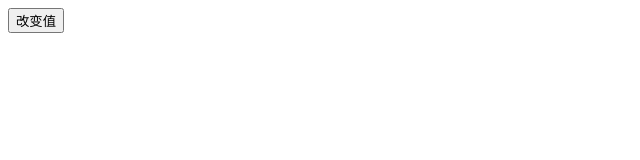
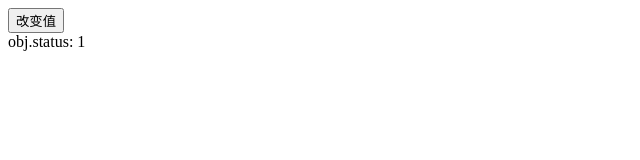
Before and after one commit to bo-bi/CZVUE, a Vue app: page / in a window 1280 px wide. Shown: the top 160 px of the page, without its empty margins (0-640 px from the left). Built offline with nearby package versions, Linux system fonts and the light colour scheme.

Commit message:
增加: 直接监测对象属性

```diff
--- a/src/components/app.vue
+++ b/src/components/app.vue
@@ -4,6 +4,8 @@
         <!--{{text}}-->
 
         <button @click="change">改变值</button>
+        <br>
+        obj.status: {{obj.status}}
     </div>
 </template>
 
@@ -16,13 +18,17 @@
                 person: [
                     {name: 'jack'},
                     {name: 'rose'}
-                ]
+                ],
+                obj: {
+                    status: 1
+                }
             }
         },
         methods: {
             change() {
                 // this.text = '123';
                 this.person[1].name = 'mick';
+                // this.obj.status = 2;
             }
         },
         watch: {
@@ -40,7 +46,12 @@
                     console.log(oldV);
                 },
                 deep: true
-            }
+            },
+            'obj.status'(newV,oldV) {
+                console.log("对象的值发生了变化");
+                console.log(newV);
+                console.log(oldV);
+            },
         }
     }
 </script>
```
Also changed, not shown: 1 other file (tests, documents, lock files or other folders).
